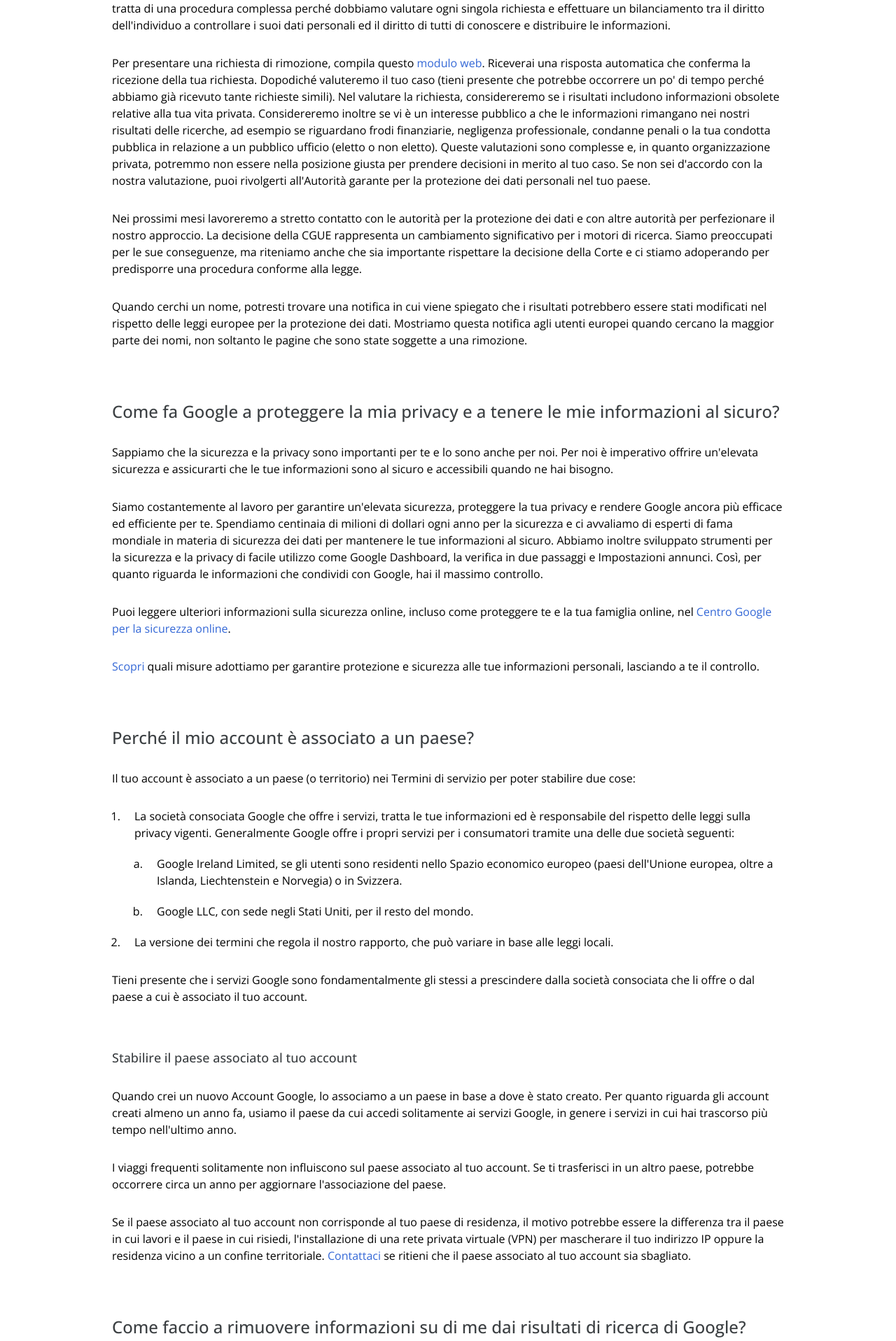
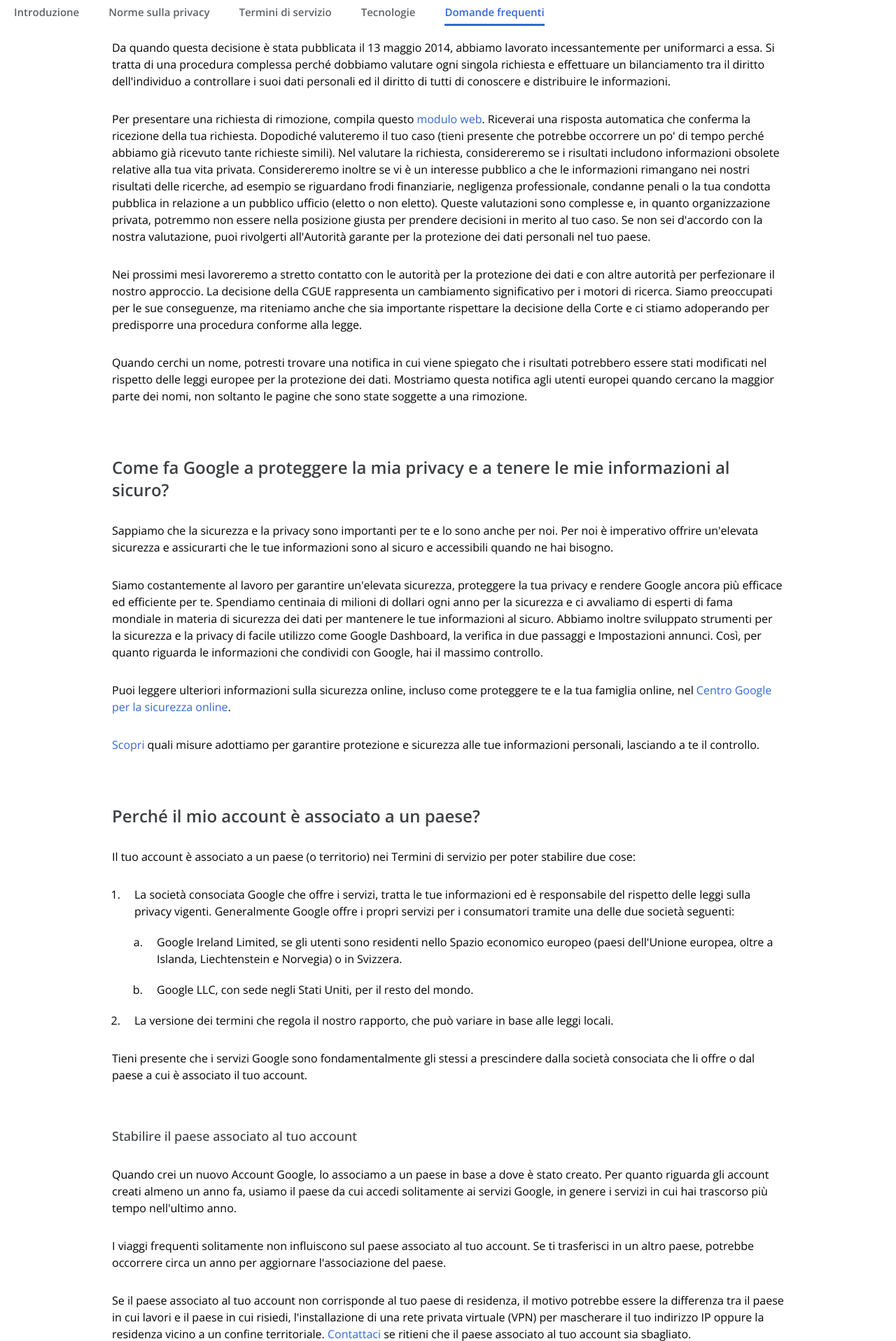
Before and after one commit to xgiuseppevetrano/php-google-faq, a PHP site: page / in a window 1280 px wide. Shown: the part 328-2244 px from the top of the page at 70% size. Run offline with PHP 8.4, Linux system fonts and the light colour scheme; some libraries are stand-ins or nearby versions.

Commit message:
add milestone 3

```diff
--- a/index.php
+++ b/index.php
@@ -1,6 +1,6 @@
 <!-- MILESTONE 1. Stampare in html le domande e le risposte -->
 <!-- MILESTONE 2. Dare lo stile alle domande e risposte -->
-<!-- MILESTONE 3. Aggiungere header e footer -->
+<!-- MILESTONE 3. Aggiungere header -->
 
 <?php
     $faqs = [
@@ -25,6 +25,14 @@
             "answer" => "<p>In alcuni casi sì. Quando fai clic su un risultato della Ricerca Google, il tuo browser web potrebbe reindirizzare alla pagina web di destinazione anche l'indirizzo Internet, o URL, della pagina dei risultati di ricerca sotto forma di <a href='#'>URL referrer</a>. Talvolta, l'URL della pagina dei risultati di ricerca potrebbe contenere la query di ricerca che hai inserito. Se utilizzi la ricerca SSL (la funzione di ricerca criptata di Google), nella maggior parte dei casi i termini di ricerca non vengono inviati come parte dell'URL negli URL referrer. Questo comportamento può fare eccezione, ad esempio se utilizzi alcuni browser meno diffusi. Ulteriori informazioni sulla ricerca SSL sono disponibili <a href='#'>qui</a>. Le query di ricerca o le informazioni contenute nell'URL referrer potrebbero essere disponibili mediante Google Analytics o un'API (Application Programming Interface). Inoltre, gli inserzionisti potrebbero ricevere informazioni relative all' esatte parole chiave che hanno determinato il clic su un annuncio.</p>"
         ],
     ];
+
+    $links = [
+        "Introduzione",
+        "Norme sulla privacy",
+        "Termini di servizio",
+        "Tecnologie",
+        "Domande frequenti",
+    ]
 ?>
 
 <!DOCTYPE html>
@@ -34,12 +42,37 @@
         <meta http-equiv="X-UA-Compatible" content="IE=edge">
         <meta name="viewport" content="width=device-width, initial-scale=1.0">
         <title>Google Faq</title>
+        <!-- stylesheet -->
         <link rel="stylesheet" href="style.css">
+        <!-- google font -->
         <link rel="preconnect" href="https://fonts.googleapis.com">
         <link rel="preconnect" href="https://fonts.gstatic.com" crossorigin>
         <link href="https://fonts.googleapis.com/css2?family=Open+Sans:wght@400;500;600;700;800&display=swap" rel="stylesheet">
+        <!-- font awesome -->
+        <link rel="stylesheet" href="https://cdnjs.cloudflare.com/ajax/libs/font-awesome/6.1.1/css/all.min.css" integrity="sha512-KfkfwYDsLkIlwQp6LFnl8zNdLGxu9YAA1QvwINks4PhcElQSvqcyVLLD9aMhXd13uQjoXtEKNosOWaZqXgel0g==" crossorigin="anonymous" referrerpolicy="no-referrer" />
     </head>
     <body>
+        <header>
+            <div class="header-top">
+                <div class="header-top__left">
+                    <img class="header__logo" src="https://www.gstatic.com/images/branding/googlelogo/svg/googlelogo_clr_74x24px.svg" alt="logo google">
+                    <span class="header__privacy">Privacy e Termini</span>
+                </div>
+                <div class="header-top__right">
+                    <span class="header__icon"><i class="fa-solid fa-grip-vertical"></i></span>
+                    <img class="header__user" src="https://lh3.googleusercontent.com/ogw/ADea4I7fbcUhrnW5_b_o1zcyr9Fnasm-hYF9RdUA6oIFBQ=s32-c-mo" alt="user img">
+                </div>
+            </div>
+            <div class="header-bottom">
+                <nav>
+                    <ul>
+                        <?php foreach ($links as $link) { ?>
+                            <li class="active"><a href="#"><?= $link ?></a></li>
+                        <?php } ?>
+                    </ul>
+                </nav>
+            </div>
+        </header>
         <main>
             <div class="container">
                 <?php foreach ($faqs as $faq) { ?>
--- a/style.css
+++ b/style.css
@@ -1,22 +1,106 @@
+/*-----------
+    RESET
+-----------*/
+
 * {
     margin: 0;
     padding: 0;
     box-sizing: border-box;
 }
 
+/*--------------
+    COMMONS
+--------------*/
 .container {
     max-width: 62.5rem;
     margin: 0 auto;
-    padding: 1.25rem;
+    padding: 6.25rem 1.25rem 1.25rem;
 }
 
 body {
     font-family: 'Open Sans', sans-serif;
 }
 
+/*--------------
+    HEADER
+--------------*/
+header {
+    padding: 1.25rem 1.25rem 0;
+    z-index: 10;
+    position: fixed;
+    top: 0;
+    left: 0;
+    right: 0;
+    background-color: #fff;
+}
+
+.header-top {
+    display: flex;
+    align-items: center;
+    justify-content: space-between;
+    margin-bottom: .9375rem;
+}
+
+.header__logo {
+    display: inline-block;
+    height: 1.5rem;
+    width: 4.625rem;
+    vertical-align: middle;
+}
+
+.header__privacy {
+    color: #5f6368;
+    font-size: 1.25rem;
+    font-weight: 500;
+}
+
+.header__user {
+    border-radius: 50%;
+    vertical-align: middle;
+}
+
+.header__icon {
+    color: #5f6368;
+    cursor: pointer;
+    vertical-align: middle;
+    margin: 1.25rem;
+    font-size: 1.375rem;
+}
+
+.header-bottom ul {
+    display: flex;
+}
+
+.header-bottom ul li {
+    font-size: .9375rem;
+    font-weight: 600;
+    letter-spacing: 0;
+    line-height: 1.43;
+    margin: 0 2.625rem 0 0;
+    padding: 0;
+    list-style-type: none;
+}
+
+.header-bottom ul li a {
+    padding: 0 0 .375rem 0;
+    color: #5f6368;
+    display: inline-block;
+}
+
+.header-bottom ul li.active:last-child {
+    border-bottom: 3px solid #3367d6;
+}
+
+.header-bottom ul li.active:last-child a {
+    color: #3367d6;
+}
+
+/*------------
+    MAIN
+------------*/
 h2 {
     color: #3c4043;
-    font-weight: 500;
+    font-weight: 600;
     font-size: 1.5rem;
     line-height: 2rem;
     margin: 0;
@@ -52,8 +136,8 @@ ol>li>ol {
 h3 {
     color: #3c4043;
     font-weight: 500;
-    font-size: 18px;
-    line-height: 26px;
+    font-size: 1.125rem;
+    line-height: 1.625rem;
     margin: 0;
-    padding: 52px 0 0 0;
+    padding: 3.25rem 0 0 0;
 }
```
